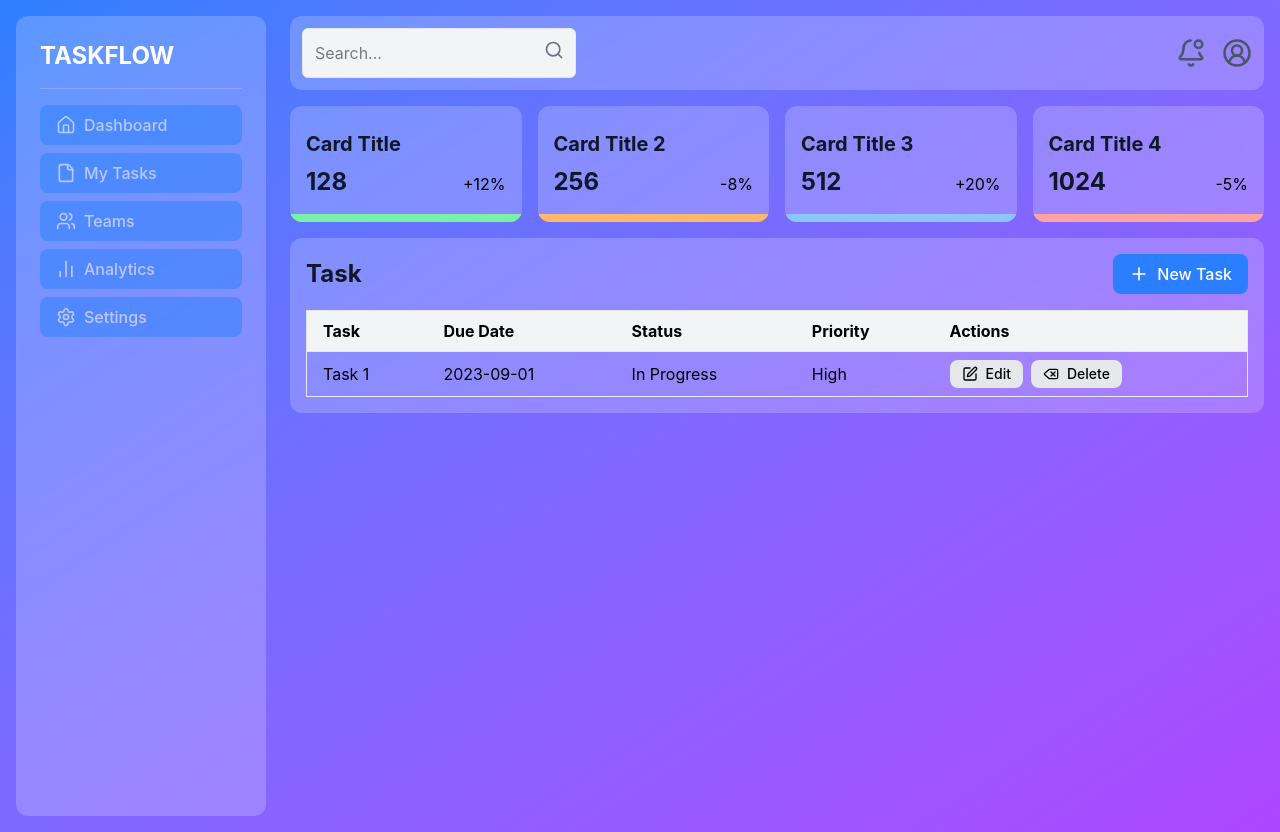
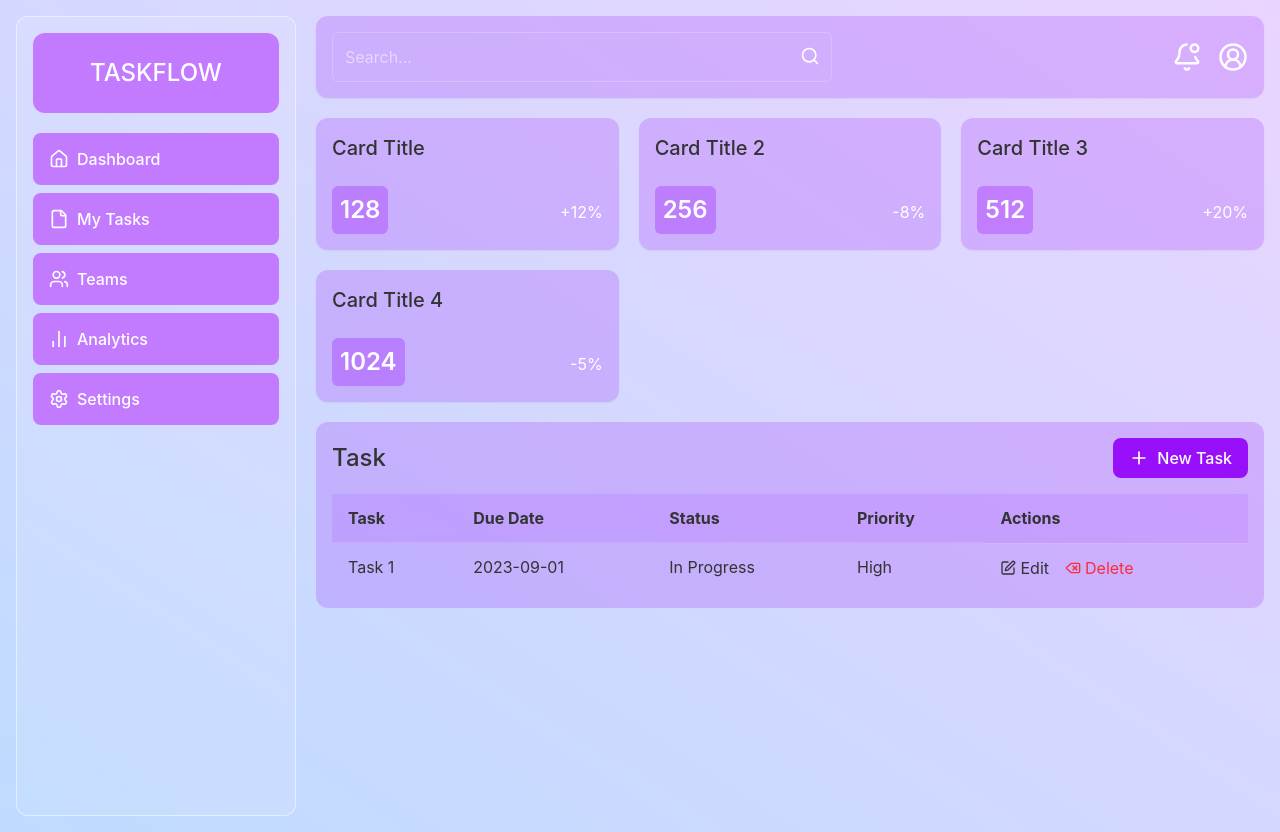
Before and after one commit to yourCode-jd/TaskFlow, a React (Vite) app: page / in a window 1280 px wide. Built offline with nearby package versions, Linux system fonts and the light colour scheme.

Commit message:
dashboard theme design + modal

```diff
--- a/src/components/Button/Button.jsx
+++ b/src/components/Button/Button.jsx
@@ -1,10 +1,11 @@
 const variantClasses = {
-  primary: "bg-blue-500 text-white hover:bg-blue-700",
+  primary: "bg-purple-600 text-white hover:bg-purple-700",
   secondary: "bg-gray-200 text-black hover:bg-gray-300",
-  outline: "border border-gray-400 text-black hover:bg-gray-200",
+  outline: "border border-white text-white hover:bg-white/20",
   danger: "bg-red-500 text-white hover:bg-red-700",
   link: "text-white hover:bg-gray-600 bg-gray-700/30",
-  icon: "bg-gray-200 !p-0 hover:scale-110 ",
+  icon: "bg-purple-600 !p-0 hover:scale-110 hover:bg-purple-700",
+  navLink: "hover:bg-purple-600 bg-purple-400",
 };
 
 const sizeClasses = {
@@ -27,7 +28,7 @@ const Button = ({
     <button
       className={`
         inline-flex items-center justify-center gap-2
-        rounded-lg font-medium transition
+        rounded-lg font-medium transition focus:outline-none focus:ring-1 focus:ring-white/50
         ${variantClasses[variant]}
         ${sizeClasses[size]}
         ${disabled ? "opacity-50 cursor-not-allowed" : ""}
--- a/src/components/Card/Card.jsx
+++ b/src/components/Card/Card.jsx
@@ -5,46 +5,41 @@ function Card() {
       title: "Card Title",
       value: 128,
       change: "+12%",
-      color: "bg-green-300",
     },
     {
       id: 2,
       title: "Card Title 2",
       value: 256,
       change: "-8%",
-      color: "bg-orange-300",
     },
     {
       id: 3,
       title: "Card Title 3",
       value: 512,
       change: "+20%",
-      color: "bg-blue-300",
     },
     {
       id: 4,
       title: "Card Title 4",
       value: 1024,
       change: "-5%",
-      color: "bg-red-300",
     },
   ];
 
   return (
-    <div className="grid lg:grid-cols-4 md:grid-cols-3 grid-cols-2 gap-4 mt-4">
+    <div className="grid 2xl:grid-cols-4 xl:grid-cols-3 sm:grid-cols-2 grid-cols-1 gap-5 mt-5">
       {cardData.map((card) => (
         <div
           key={card.id}
-          className=" p-4 py-6 relative overflow-hidden bg-white/20 backdrop-blur-sm rounded-xl"
+          className=" p-4 relative overflow-hidden  bg-purple-600/20 rounded-xl shadow-xs "
         >
           <h3>{card.title}</h3>
-          <div className="flex justify-between items-baseline mt-2">
-            <h2>{card.value}</h2>
-            <span>{card.change}</span>
+          <div className="flex justify-between items-baseline mt-6">
+            <span className="text-2xl font-semibold bg-purple-600/30 p-2 rounded-md">
+              {card.value}
+            </span>
+            <span className="text-white">{card.change}</span>
           </div>
-          <div
-            className={`${card.color} p-1 w-full absolute bottom-0 left-0`}
-          ></div>
         </div>
       ))}
     </div>
--- a/src/components/Dashboard/Dashboard.jsx
+++ b/src/components/Dashboard/Dashboard.jsx
@@ -4,7 +4,8 @@ import DashboardContent from "../DashboardContent/DashboardContent";
 
 function Dashboard() {
   return (
-    <div className="grid grid-cols-[250px_1fr] gap-6 p-4 bg-linear-to-br from-blue-500 to-purple-500">
+    <div className="bg-linear-to-tr from-blue-200 to-purple-200 p-4">
+      <div className="grid lg:grid-cols-[280px_1fr] grid-cols-1fr gap-5 rounded-xl ">
         <aside className="">
           <Sidebar />
         </aside>
@@ -13,6 +14,7 @@ function Dashboard() {
           <DashboardContent />
         </main>
       </div>
+    </div>
   );
 }
 
--- a/src/components/Header/Header.jsx
+++ b/src/components/Header/Header.jsx
@@ -2,27 +2,27 @@ import { BellDot, CircleUserRound, Search } from "lucide-react";
 
 function Header() {
   return (
-    <div className="bg-white/20 backdrop-blur-sm rounded-xl p-3">
-      <div className="flex justify-between items-center">
-        <div className="relative">
+    <div className="rounded-xl p-4 shadow-xs bg-purple-600/20">
+      <div className="flex justify-between items-center gap-5">
+        <div className="relative w-125">
           {/* Search */}
           <input
             type="text"
             placeholder="Search..."
-            className="border border-gray-200 rounded-lg p-2 w-max pr-10"
+            className="rounded-xl p-2 pr-10"
           />
           <Search
             width={20}
             height={20}
-            className="absolute right-3 top-3 text-gray-500"
+            className="absolute right-3 top-3.5 text-white"
           />
         </div>
         {/* Icons */}
         <div className="flex gap-4">
-          <button className="text-gray-600 hover:text-gray-800">
+          <button className="text-white hover:text-white/80">
             <BellDot width={30} height={30} />
           </button>
-          <button className="text-gray-600 hover:text-gray-800">
+          <button className="text-white hover:text-white/80">
             <CircleUserRound width={30} height={30} />
           </button>
         </div>
--- a/src/components/Modal/AddTaskModal.jsx
+++ b/src/components/Modal/AddTaskModal.jsx
@@ -18,12 +18,12 @@ function AddTaskModal({ onClose }) {
     <>
       {/* overlay */}
       <div
-        className="fixed inset-0 bg-black/50 flex items-center justify-center"
+        className="fixed inset-0 bg-white/30 flex items-center justify-center w-full h-full"
         onClick={onClose}
       >
         {/* modal */}
         <div
-          className="p-6 border border-gray-200 rounded-md bg-white w-125"
+          className="bg-purple-600/60 backdrop-blur-md border border-white/20 rounded-xl p-4 w-125"
           onClick={(e) => e.stopPropagation()}
         >
           <div className="flex justify-between items-center">
@@ -35,12 +35,12 @@ function AddTaskModal({ onClose }) {
               <CrossIcon
                 width={20}
                 height={20}
-                className="cursor-pointer rotate-45"
+                className="cursor-pointer rotate-45 text-white"
                 onClick={onClose}
               />
             </Button>
           </div>
-          <div className="mt-4">
+          <div className="mt-6">
             <form onSubmit={handleSubmit} className="space-y-4">
               <label className="mb-1 block">Task Title</label>
               <input
@@ -61,9 +61,8 @@ function AddTaskModal({ onClose }) {
                 <option value="high">High</option>
               </select>
               {/* date */}
-              <label>Due Date</label>
+              <label className="mb-1 block">Due Date</label>
               <input
-                className="mb-1 block"
                 type="date"
                 id="date"
                 value={dueDate}
--- a/src/components/Sidebar/Sidebar.jsx
+++ b/src/components/Sidebar/Sidebar.jsx
@@ -4,51 +4,53 @@ import Button from "../Button/Button";
 
 function Sidebar() {
   return (
-    <div className="h-screen bg-white/20 backdrop-blur-sm rounded-xl text-white p-6">
-      <h2 className="uppercase text-white!">TaskFlow</h2>
-      <div className="mt-4 pt-4 border-t border-white/20">
+    <div className="h-screen rounded-xl text-white flex flex-col gap-5 border  border-white/50 bg-white/10 p-4">
+      <h2 className="uppercase hover:bg-purple-600 bg-purple-400 text-center p-6 rounded-xl text-white!">
+        TaskFlow
+      </h2>
+      <div className="">
         <ul className="space-y-2">
           <li>
             <Button
-              variant="primary"
+              variant="navLink"
               size="md"
-              className="w-full justify-start opacity-50"
+              className="w-full justify-start py-3.5"
             >
               <Home width={20} height={20} /> Dashboard
             </Button>
           </li>
           <li>
             <Button
-              variant="primary"
+              variant="navLink"
               size="md"
-              className="w-full justify-start opacity-50"
+              className="w-full justify-start py-3.5"
             >
               <File width={20} height={20} /> My Tasks
             </Button>
           </li>
           <li>
             <Button
-              variant="primary"
+              variant="navLink"
               size="md"
-              className="w-full justify-start opacity-50"
+              className="w-full justify-start py-3.5"
             >
               <Users width={20} height={20} /> Teams
             </Button>
           </li>
           <li>
             <Button
-              variant="primary"
+              variant="navLink"
               size="md"
-              className="w-full justify-start opacity-50"
+              className="w-full justify-start py-3.5"
             >
               <BarChart2 width={20} height={20} /> Analytics
             </Button>
           </li>
           <li>
             <Button
-              variant="primary"
+              variant="navLink"
               size="md"
-              className="w-full justify-start opacity-50"
+              className="w-full justify-start py-3.5"
             >
               <Settings width={20} height={20} /> Settings
             </Button>
--- a/src/components/TableCard/TableCard.jsx
+++ b/src/components/TableCard/TableCard.jsx
@@ -7,9 +7,10 @@ function TableCard() {
   const [isModalOpen, setIsModalOpen] = useState(false);
 
   return (
-    <div className="mt-4 p-4 relative overflow-hidden bg-white/20 backdrop-blur-sm rounded-xl">
+    <>
+      <div className="mt-5 p-4 bg-purple-600/20 rounded-xl">
         <div className="flex justify-between items-center">
-        <h2 className="">Task</h2>
+          <h2>Task</h2>
           <Button
             onClick={() => setIsModalOpen(true)}
             variant="primary"
@@ -19,40 +20,43 @@ function TableCard() {
             New Task
           </Button>
         </div>
-      {isModalOpen && <AddTaskModal onClose={() => setIsModalOpen(false)} />}
-      <div>
-        <table className="w-full mt-4 border border-gray-200 rounded-md">
+        <div className="overflow-x-auto">
+          <table className="w-full mt-4 border-collapse shadow-xs">
             <thead>
-            <tr className="bg-gray-100 ">
-              <th className="px-4 py-2 text-left">Task</th>
-              <th className="px-4 py-2 text-left">Due Date</th>
-              <th className="px-4 py-2 text-left">Status</th>
-              <th className="px-4 py-2 text-left">Priority</th>
-              <th className="px-4 py-2 text-left">Actions</th>
+              <tr className="bg-purple-600/10">
+                <th className="px-4 py-3 text-left">Task</th>
+                <th className="px-4 py-3 text-left">Due Date</th>
+                <th className="px-4 py-3 text-left">Status</th>
+                <th className="px-4 py-3 text-left">Priority</th>
+                <th className="px-4 py-3 text-left">Actions</th>
               </tr>
             </thead>
             <tbody>
               <tr>
-              <td className="border-t border-gray-200 px-4 py-2">Task 1</td>
-              <td className="border-t border-gray-200 px-4 py-2">2023-09-01</td>
-              <td className="border-t border-gray-200 px-4 py-2">
+                <td className="border-t border-white/10 px-4 py-3">Task 1</td>
+                <td className="border-t border-white/10 px-4 py-3">
+                  2023-09-01
+                </td>
+                <td className="border-t border-white/10 px-4 py-3">
                   In Progress
                 </td>
-              <td className="border-t border-gray-200 px-4 py-2">High</td>
-              <td className="border-t border-gray-200 px-4 py-2 space-x-2">
-                <Button variant="secondary" size="sm">
+                <td className="border-t border-white/10 px-4 py-3">High</td>
+                <td className="border-t border-white/10 px-4 py-3 space-x-4 flex">
+                  <a className="flex items-center gap-1">
                     <Edit width={16} height={16} /> Edit
-                </Button>
-                <Button variant="secondary" size="sm">
+                  </a>
+                  <a className="flex items-center gap-1 text-red-500">
                     <Delete width={16} height={16} />
                     Delete
-                </Button>
+                  </a>
                 </td>
               </tr>
             </tbody>
           </table>
         </div>
       </div>
+      {isModalOpen && <AddTaskModal onClose={() => setIsModalOpen(false)} />}
+    </>
   );
 }
 
--- a/src/index.css
+++ b/src/index.css
@@ -6,7 +6,7 @@ h3,
 h4,
 h5,
 h6 {
-  @apply font-bold text-gray-900;
+  @apply font-medium text-[#333333];
 }
 
 h1 {
@@ -33,12 +33,27 @@ h6 {
   @apply text-sm;
 }
 
+p,
+span,
+label {
+  @apply text-white;
+}
+
+a,
+button {
+  @apply focus:outline-none focus:ring-1 focus:ring-white/50;
+}
+
 input,
 select,
 textarea {
-  @apply bg-gray-100 rounded-md p-3 w-full;
+  @apply rounded-md p-3 w-full bg-transparent border border-white/20 placeholder:text-white/50 focus:outline-none focus:ring-1 focus:ring-white/50;
 }
 
 select {
   @apply appearance-none bg-[url('./assets/downArrow.svg')] bg-no-repeat bg-position-[center_right_0.5rem] pr-6;
 }
+
+tr {
+  @apply text-[#333333] hover:bg-white/20;
+}
```
Lines whose indentation alone changed are shown as unchanged.
